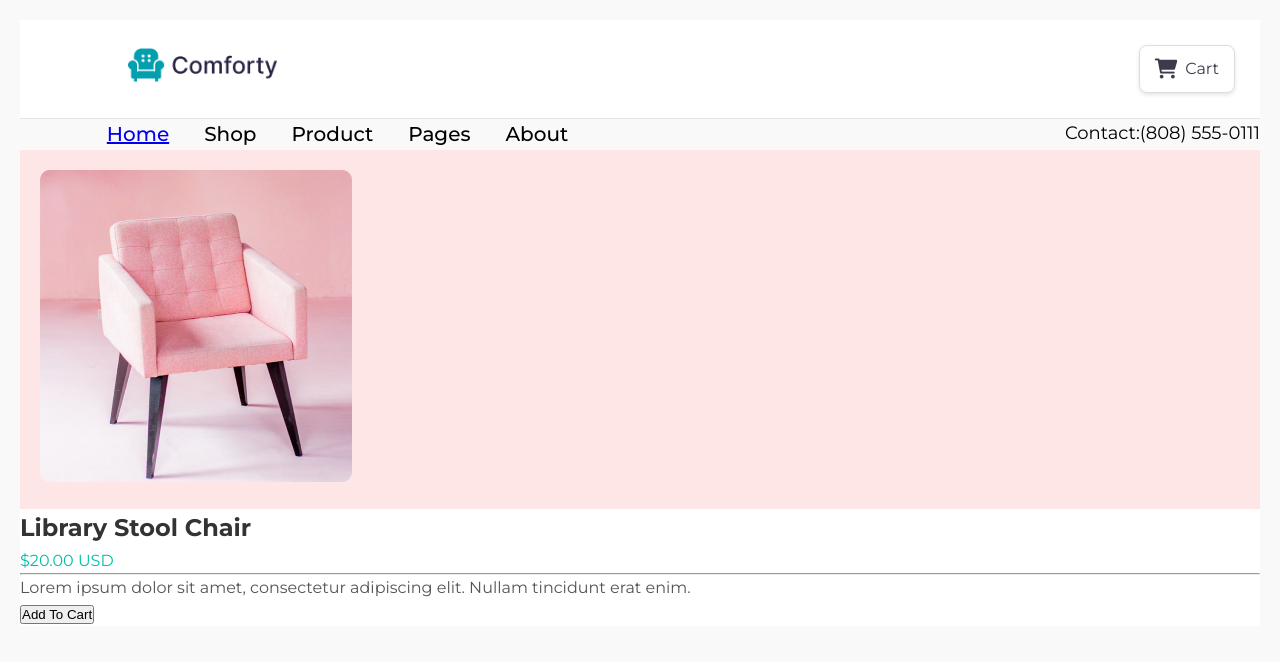
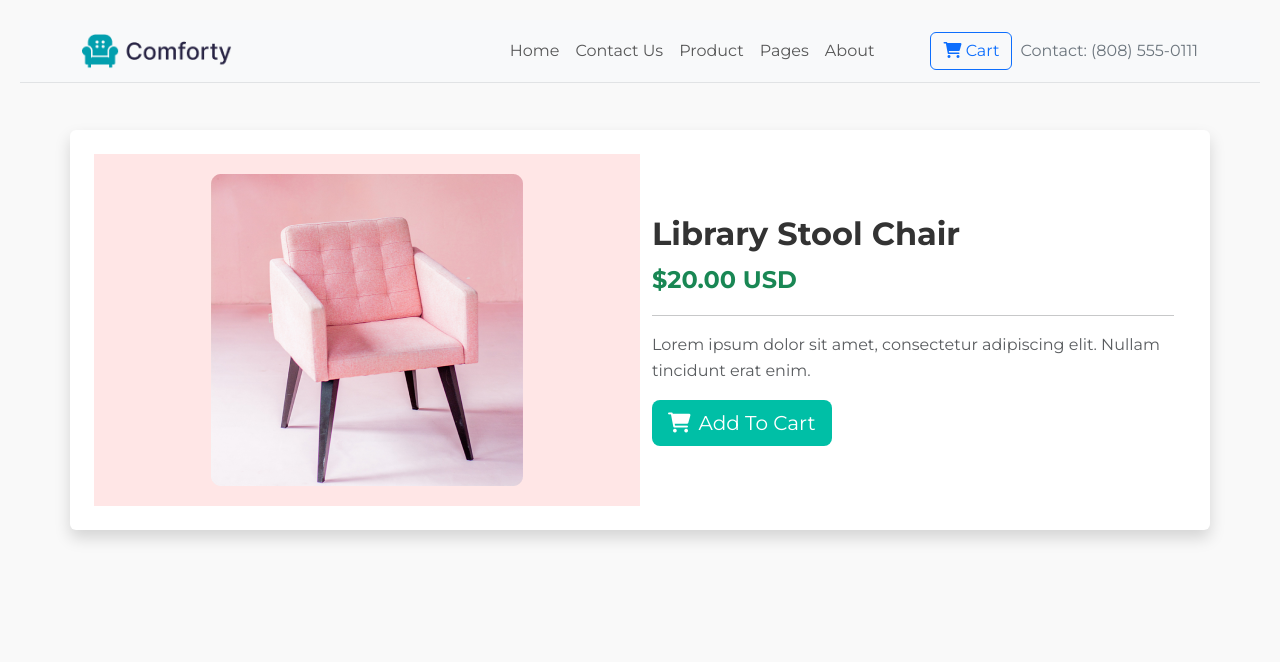
Before and after one commit to Huzaima007/E-Commerce-, a plain HTML site: page Single-product.html in a window 1280 px wide. Drawn offline with nearby package versions, Linux system fonts and the light colour scheme.

Commit message:
Update Single-product.html

```diff
--- a/Single-product.html
+++ b/Single-product.html
@@ -3,58 +3,72 @@
 <head>
   <meta charset="UTF-8">
   <meta name="viewport" content="width=device-width, initial-scale=1.0">
-    <title>Document</title>
+  <title>Product Page</title>
+  <!-- Bootstrap CSS -->
+  <link
+    href="https://cdn.jsdelivr.net/npm/bootstrap@5.3.0-alpha1/dist/css/bootstrap.min.css"
+    rel="stylesheet"
+  />
+  <!-- Font Awesome -->
   <link
     rel="stylesheet"
     href="https://cdnjs.cloudflare.com/ajax/libs/font-awesome/6.0.0-beta3/css/all.min.css"
   />
+  <!-- Custom CSS -->
   <link rel="stylesheet" href="./Assets/index.css">
-    <link rel="stylesheet" href="./Assets/media-q.css">
 </head>
 <body>
 
-     <!-- Nav-bar -->
-     <nav class="nav-area">
-        <div class="image">
-          <img src="./Assets/Images/Logo (1).png" alt="logo" />
+ <!-- Navbar -->
+ <nav class="navbar navbar-expand-lg navbar-light bg-light">
+  <div class="container">
+    <a class="navbar-brand" href="#">
+      <img src="./Assets/Images/Logo (1).png" alt="Logo" style="max-width: 150px;">
+    </a>
+    <button class="navbar-toggler" type="button" data-bs-toggle="collapse" data-bs-target="#navbarNav">
+      <span class="navbar-toggler-icon"></span>
+    </button>
+    <div class="collapse navbar-collapse" id="navbarNav">
+      <ul class="navbar-nav ms-auto">
+        <li class="nav-item"><a class="nav-link" href="./index.html">Home</a></li>
+        <li class="nav-item"><a class="nav-link" href="#">Contact Us</a></li>
+        <li class="nav-item"><a class="nav-link" href="#">Product</a></li>
+        <li class="nav-item"><a class="nav-link" href="#">Pages</a></li>
+        <li class="nav-item"><a class="nav-link" href="#">About</a></li>
+      </ul>
+      <div class="d-flex align-items-center ms-5">
+        <a href="#" class="btn btn-outline-primary me-2">
+          <i class="fa-solid fa-cart-shopping"></i> Cart
+        </a>
+        <span class="text-secondary">Contact: (808) 555-0111</span>
       </div>
-        <div class="container">
-          <div class="cart">
-            <i class="fa-solid fa-cart-shopping"></i>
-            <span>Cart</span>
     </div>
   </div>
 </nav>
 
-      <div class="nav-items">
-        <div class="nav-bar">
-          <div class="items"><a href="./index.html">Home</a></div>
-          <div>Shop</div>
-          <div>Product</div>
-          <div>Pages</div>
-          <div>About</div>
+  <!-- Single Product Section -->
+  <div class="container my-5">
+    <div class="row align-items-center product-card shadow p-4 rounded">
+      <!-- Image -->
+      <div class="col-md-6 text-center image-container">
+        <img src="./Assets/Images/Featured products 2.png" alt="Library Stool Chair" class="img-fluid rounded">
       </div>
-
-        <div class="number"><span>Contact:</span>(808) 555-0111</div>
-      </div>
-
-      <!-- Single Product  -->
-
-    <div class="product-card">
-        <div class="image-container">
-          <img src="./Assets/Images/Featured products 2.png" alt="Library Stool Chair">
-        </div>
-        <div class="product-details">
-          <h2>Library Stool Chair</h2>
-          <p class="price">$20.00 USD</p>
+      <!-- Details -->
+      <div class="col-md-6 product-details">
+        <h2 class="fw-bold">Library Stool Chair</h2>
+        <p class="price text-success fs-4 fw-bold">$20.00 USD</p>
         <hr>
-          <p class="description">
+        <p class="description text-muted">
           Lorem ipsum dolor sit amet, consectetur adipiscing elit. Nullam tincidunt erat enim.
         </p>
-          <button class="add-to-carts">
-            <i class="cart-icon"></i> Add To Cart
+        <button class="btn btn-success btn-lg">
+          <i class="fa-solid fa-cart-shopping me-2"></i>Add To Cart
         </button>
       </div>
     </div>
+  </div>
+
+  <!-- Bootstrap JS -->
+  <script src="https://cdn.jsdelivr.net/npm/bootstrap@5.3.0-alpha1/dist/js/bootstrap.bundle.min.js"></script>
 </body>
 </html>
```
Lines whose indentation alone changed are shown as unchanged.
